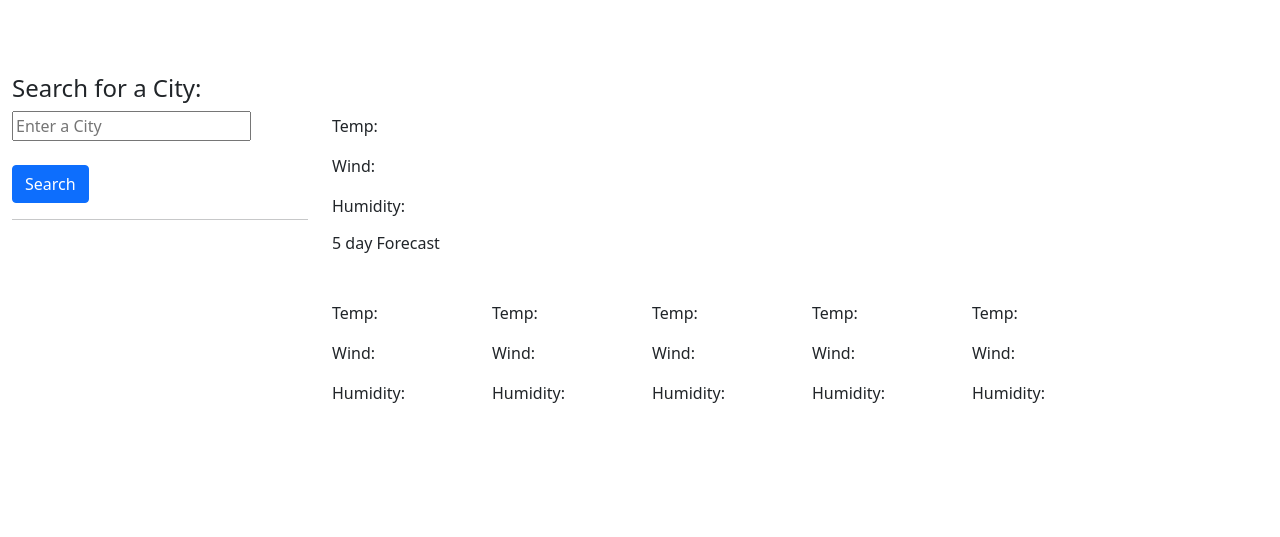
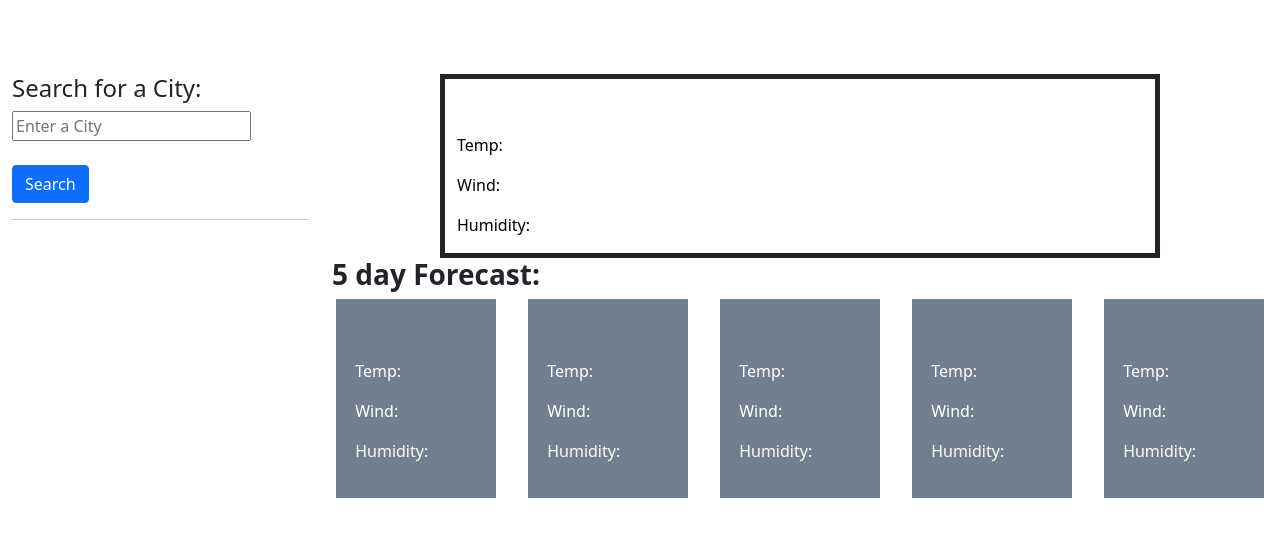
Before and after one commit to chavisca/CC-Weather-Dashboard, a plain HTML site: page index.html in a window 1280 px wide. Shown: the part 131-668 px from the top of the page. Drawn offline with nearby package versions, Linux system fonts and the light colour scheme.

Commit message:
notes added to HTML file for styling, styling process begun

```diff
--- a/assets/css/style.css
+++ b/assets/css/style.css
@@ -0,0 +1,32 @@
+#maincard-body {
+    border: 5px;
+    border-style: solid;
+}
+
+.bigcardhead {
+    color: black;
+    font-size: 36px;
+    font-weight: bold;
+}
+
+.bigcardtext {
+    color: black;
+}
+
+h3 {
+    font-weight: bold;
+}
+
+.carddate {
+    color: white;
+    font-weight: bold;
+}
+.cardtext {
+    color: white;
+}
+
+#forecard {
+    background-color: slategray;
+    padding: 2%;
+
+}
--- a/index.html
+++ b/index.html
@@ -18,71 +18,77 @@
   <body>
     <header class="p-5 mb-4">
       <h1 class="display-3 text-center">Weather Dashboard</h1>
+      <!-- Add gradient from left to right background color and style text -->
     </header>
     <div class="container-fluid">
         <div class="row">
             <div id="sidesearch" class="col-md-3">
                 <h4 id="searchtitle">Search for a City:</h4>
+                <!-- Search for a city to be bolded and larger -->
                 <form>
                   <div class="cityformgroup">
                     <input id="citySearchText" class="citysearchtextcl" type="text" placeholder="Enter a City"><br>
                   </div>
                   <br>
-                  <div class=""submitformgroup">
+                  <div class="submitformgroup">
                     <button id="searchButton" type="submit" class="btn btn-primary">Search</button>
                   </div>
                 </form>
+                <!-- buttons need to span container along with textinput -->
                 <hr>
                 <div id="history">
                 </div>
             </div>
         <div id="weatherboxes" class="col-md-9">
             <div class="row">
-                <div id="maincard-body" class="col-md-9">
-                    <p id="currentCity"></p>
-                    <p id="currentDay"></p>
+                <div id="maincard-body" class="col-md-9 mx-auto">
+                    <span id="currentCity" class="bigcardhead"></span>
+                    <span id="currentDay" class="bigcardhead"></span>
                     <img id="mainIcon" /><br>
-                    <p id="maincard-temp" class="temp">Temp:</p>
-                    <p id="maincard-wind" class="wind">Wind:</p>
-                    <p id="maincard-humid" class="humid">Humidity:</p>
+                    <p id="maincard-temp" class="bigcardtext">Temp:</p>
+                    <p id="maincard-wind" class="bigcardtext">Wind:</p>
+                    <p id="maincard-humid" class="bigcardtext">Humidity:</p>
                 </div>
             </div>
-            <h6 id="forecast-title">5 day Forecast</h6>
+            <!-- Border needs to be added and bigcardtext scaled in size and bolded -->
+            <h3 id="forecast-title">5 day Forecast:</h3>
             <div class="row">
-                <div id="forecard" class="col-md-2">
-                        <p id="nextDay1"></p>
+                <div id="forecard" class="col-md-2 mx-auto">
+                        <p id="nextDay1" class="carddate"></p>
                         <img id="icon1" /><br>
-                        <p id="temp1">Temp:</p>
-                        <p id="wind1">Wind:</p>
-                        <p id="humid1">Humidity:</p>
+                        <p id="temp1" class="cardtext">Temp:</p>
+                        <p id="wind1" class="cardtext">Wind:</p>
+                        <p id="humid1" class="cardtext">Humidity:</p>
                 </div>
-                <div id="forecard" class="col-md-2">
-                        <p id="nextDay2"></p>
+                <!-- spacing between cards to separate them -->
+                <!-- card text to be changed to white and carddate bolded -->
+                <div id="forecard" class="col-md-2 mx-auto">
+                        <p id="nextDay2" class="carddate"></p>
                         <img id="icon2" /><br>
-                        <p id="temp2">Temp:</p>
-                        <p id="wind2">Wind:</p>
-                        <p id="humid2">Humidity:</p>
+                        <p id="temp2" class="cardtext">Temp:</p>
+                        <p id="wind2" class="cardtext">Wind:</p>
+                        <p id="humid2" class="cardtext">Humidity:</p>
                 </div>
-                <div id="forecard" class="col-md-2">
-                        <p id="nextDay3"></p>
+                <div id="forecard" class="col-md-2 mx-auto">
+                        <p id="nextDay3" class="carddate"></p>
                         <img id="icon3" /><br>
-                        <p id="temp3">Temp:</p>
-                        <p id="wind3">Wind:</p>
-                        <p id="humid3">Humidity:</p>
+                        <p id="temp3" class="cardtext">Temp:</p>
+                        <p id="wind3" class="cardtext">Wind:</p>
+                        <p id="humid3" class="cardtext">Humidity:</p>
                 </div>
-                <div id="forecard" class="col-md-2">
-                        <p id="nextDay4"></p>
+                <div id="forecard" class="col-md-2 mx-auto">
+                        <p id="nextDay4" class="carddate"></p>
                         <img id="icon4" /><br>
-                        <p id="temp4">Temp:</p>
-                        <p id="wind4">Wind:</p>
-                        <p id="humid4">Humidity:</p>
+                        <p id="temp4" class="cardtext">Temp:</p>
+                        <p id="wind4" class="cardtext">Wind:</p>
+                        <p id="humid4" class="cardtext">Humidity:</p>
                 </div>
-                <div id="forecard" class="col-md-2">
-                        <p id="nextDay5"></p>
+                <div id="forecard" class="col-md-2 mx-auto">
+                        <p id="nextDay5" class="carddate"></p>
                         <img id="icon5" /><br>
-                        <p id="temp5">Temp:</p>
-                        <p id="wind5">Wind:</p>
-                        <p id="humid5">Humidity:</p>
+                        <p id="temp5" class="cardtext">Temp:</p>
+                        <p id="wind5" class="cardtext">Wind:</p>
+                        <p id="humid5" class="cardtext">Humidity:</p>
                 </div>
             </div>
         </div>
```
